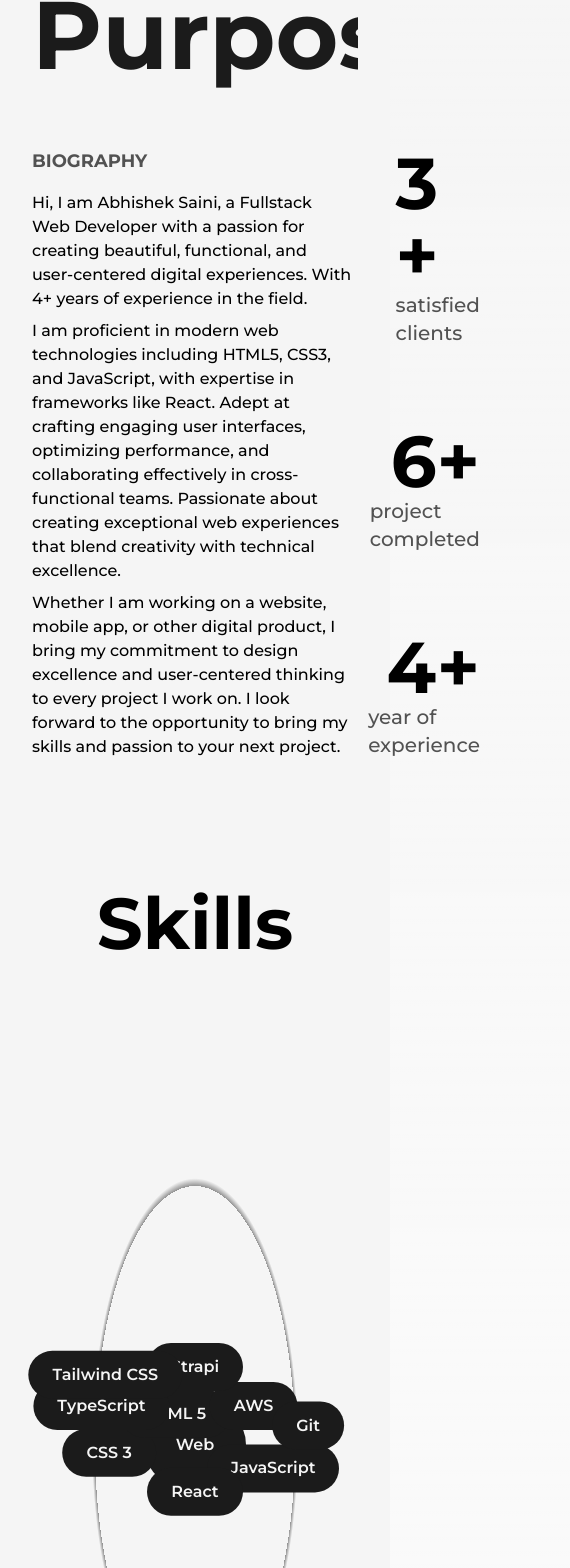
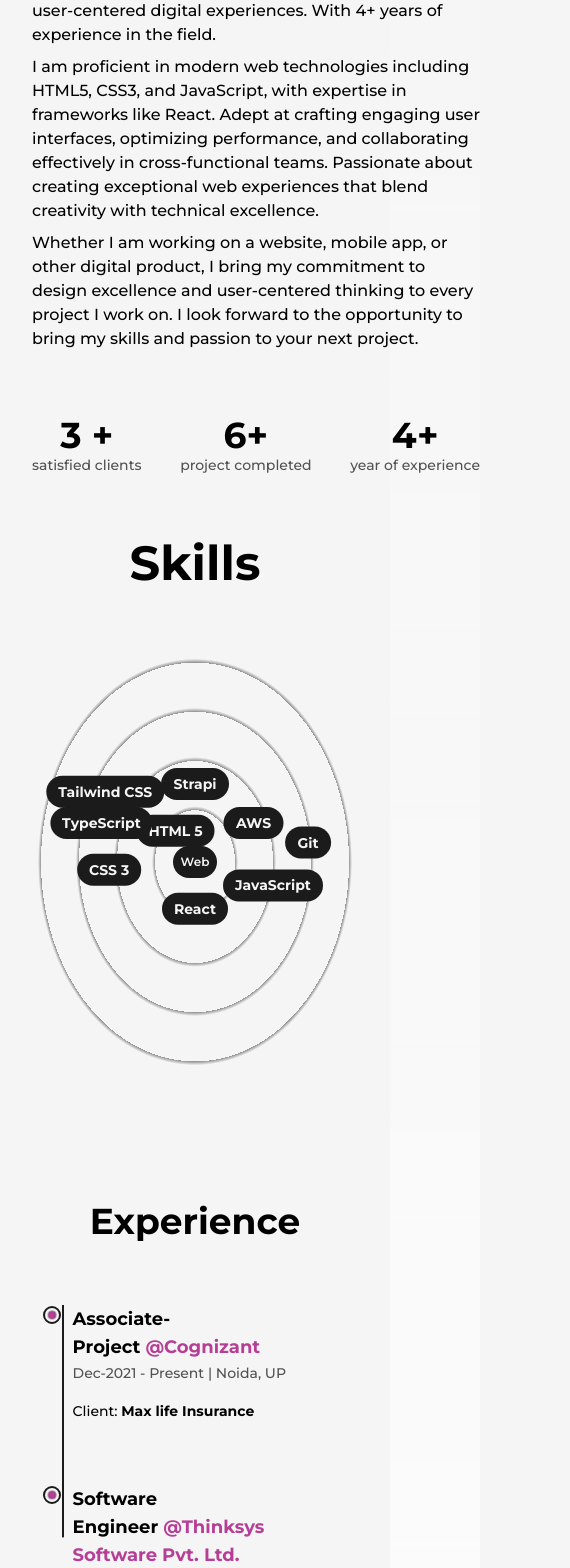
Before and after one commit to saini-abhishek/Portfolio, a Next.js app: page /about in a window 390 px wide. Shown: the part 311-1879 px from the top of the page, 570 px wide, since content can reach past the window. Built offline with nearby package versions, Linux system fonts and the light colour scheme.

Commit message:
fix: update responsive ui for about and project page

```diff
--- a/src/app/about/page.tsx
+++ b/src/app/about/page.tsx
@@ -15,63 +15,63 @@ export const metadata: Metadata = {
 const about = () => {
   return (
     <main className="flex w-full flex-col items-center justify-center dark:text-light">
-            <AnimatedText text="Passion Fuels Purpose!" className="mb-16" />
-            <div className="grid w-full grid-cols-8 gap-16">
-                <div className="col-span-6 flex flex-col items-start justify-start">
+      <AnimatedText
+        text="Passion Fuels Purpose!"
+        className="mb-16 xs:!text-4xl sm:!text-6xl md:!text-7xl sm:mb-8"
+      />
+      <div className="grid w-full grid-cols-8 gap-16 sm-gap-0">
+        <div className="col-span-6 xl:col-span-8 flex flex-col items-start justify-start">
           <h2 className="mb-4 text-lg font-bold uppercase text-dark/75 dark:text-light/75">
             Biography
           </h2>
 
           <p className="font-medium mb-2">
-                        Hi, I am Abhishek Saini, a Fullstack Web Developer with
-                        a passion for creating beautiful, functional, and
-                        user-centered digital experiences. With 4+ years of
-                        experience in the field.
+            Hi, I am Abhishek Saini, a Fullstack Web Developer with a passion
+            for creating beautiful, functional, and user-centered digital
+            experiences. With 4+ years of experience in the field.
           </p>
 
           <p className="font-medium mb-2">
-                        I am proficient in modern web technologies including
-                        HTML5, CSS3, and JavaScript, with expertise in
-                        frameworks like React. Adept at crafting engaging user
-                        interfaces, optimizing performance, and collaborating
-                        effectively in cross-functional teams. Passionate about
-                        creating exceptional web experiences that blend
-                        creativity with technical excellence.
+            I am proficient in modern web technologies including HTML5, CSS3,
+            and JavaScript, with expertise in frameworks like React. Adept at
+            crafting engaging user interfaces, optimizing performance, and
+            collaborating effectively in cross-functional teams. Passionate
+            about creating exceptional web experiences that blend creativity
+            with technical excellence.
           </p>
 
           <p className="font-medium">
-                        Whether I am working on a website, mobile app, or other
-                        digital product, I bring my commitment to design
-                        excellence and user-centered thinking to every project I
-                        work on. I look forward to the opportunity to bring my
-                        skills and passion to your next project.
+            Whether I am working on a website, mobile app, or other digital
+            product, I bring my commitment to design excellence and
+            user-centered thinking to every project I work on. I look forward to
+            the opportunity to bring my skills and passion to your next project.
           </p>
         </div>
 
-                <div className="col-span-2 flex flex-col items-end justify-between">
-                    <div className="flex flex-col items-end justify-center">
-                        <span className="inline-block text-7xl font-bold">
+        <div className="col-span-2 xl:col-span-8 xl:flex-row xl:items-center flex flex-col items-end justify-between">
+          <div className="flex flex-col items-end justify-center xl:items-center">
+            <span className="inline-block text-7xl font-bold md:text-7xl sm:text-5xl xs:text-4xl">
               <AnimatedNumbers value={3} /> +
             </span>
-                        <h2 className="text-xl font-medium captilize text-dark/75 dark:text-light/75">
+            <h2 className="text-xl xl:text-center md:text-lg sm:text-base xs:text-sm font-medium captilize text-dark/75 dark:text-light/75">
               satisfied clients
             </h2>
           </div>
 
-                    <div className="flex flex-col items-end justify-center">
-                        <span className="inline-block text-7xl font-bold">
+          <div className="flex flex-col items-end justify-center xl:items-center">
+            <span className="inline-block text-7xl font-bold md:text-7xl sm:text-5xl xs:text-4xl">
               <AnimatedNumbers value={6} />+
             </span>
-                        <h2 className="text-xl font-medium captilize text-dark/75 dark:text-light/75">
+            <h2 className="text-xl xl:text-center md:text-lg sm:text-base xs:text-sm font-medium captilize text-dark/75 dark:text-light/75">
               project completed
             </h2>
           </div>
 
-                    <div className="flex flex-col items-end justify-center">
-                        <span className="inline-block text-7xl font-bold">
+          <div className="flex flex-col items-end justify-center xl:items-center">
+            <span className="inline-block text-7xl font-bold md:text-7xl sm:text-5xl xs:text-4xl">
               <AnimatedNumbers value={4} />+
             </span>
-                        <h2 className="text-xl font-medium captilize text-dark/75 dark:text-light/75">
+            <h2 className="text-xl xl:text-center md:text-lg sm:text-base xs:text-sm font-medium captilize text-dark/75 dark:text-light/75">
               year of experience
             </h2>
           </div>
@@ -80,7 +80,7 @@ const about = () => {
 
       <Skills />
 
-            <div className="flex w-full dark:text-light">
+      <div className="flex w-full lg:flex-col dark:text-light">
         <Experience />
         <Education />
       </div>
--- a/src/app/components/Experience.tsx
+++ b/src/app/components/Experience.tsx
@@ -51,11 +51,11 @@ const Details = ({
     return (
         <li
             ref={ref}
-            className="my-8 first:mt-0 last:mb-0 w-[60%] mx-auto flex flex-col items-center justify-between"
+            className="my-8 first:mt-0 last:mb-0 w-[60%] mx-auto flex flex-col items-center justify-between md:w-[80%] "
         >
             <LiIcon reference={ref} />
             <div>
-                <h3 className="capitalize font-bold text-2xl">
+                <h3 className="capitalize font-bold text-2xl sm:text-xl xs:text-lg">
                     {position}&nbsp;
                     <a
                         href={companyLink}
@@ -65,10 +65,10 @@ const Details = ({
                         @{company}
                     </a>
                 </h3>
-                <span className="capitalize font-medium text-dark/75 dark:text-light/75">
+                <span className="capitalize font-medium text-dark/75 dark:text-light/75 xs:text-sm">
                     {time} | {address}
                 </span>
-                <p className="font-medium w-full">
+                <p className="font-medium w-full md:text-sm">
                     {description?.map((point, index) => (
                         <div className="flex mt-4" key={index}>
                             <div dangerouslySetInnerHTML={{ __html: point }} />
@@ -89,16 +89,17 @@ const Experience = () => {
 
     return (
         <div className="my-32">
-            <h2 className="w-full font-bold text-5xl mb-16 text-center">
+            <h2 className="w-full font-bold text-5xl mb-16 text-center md:text-6xl xs:text-4xl md:mb:16">
                 {EXPERIENCE_TITLE}
             </h2>
 
-            <div ref={ref} className="w-[75%] mx-auto relative">
+            <div ref={ref} className="w-[75%] lg:[90%] md:w-full mx-auto relative">
                 <motion.div
                     style={{ scaleY: scrollYProgress }}
-                    className=" absolute left-9 top-0 w-[4px] h-full bg-dark dark:bg-light origin-top"
+                    className=" absolute md:w-[2px] md:left-[30px] xs
+                    :left-[20px] left-9 top-0 w-[4px] h-full bg-dark dark:bg-light origin-top"
                 />
-                <ul className="w-full flex flex-col items-start justify-between ml-4">
+                <ul className="w-full flex flex-col items-start justify-between ml-4 xs:ml-2">
                     {experience.map(
                         ({
                             position,
--- a/src/app/components/LiIcon.tsx
+++ b/src/app/components/LiIcon.tsx
@@ -12,7 +12,7 @@ const LiIcon = ({ reference }: { reference: any }) => {
     return (
         <figure className="absolute left-0 stroke-dark dark:stroke-light">
             <svg
-                className="-rotate-90"
+                className="-rotate-90 md:w-[60px] md:h-[60px] xs:w-[40px] xs:h-[40px]"
                 width={75}
                 height={75}
                 viewBox="0 0 100 100"
--- a/src/app/components/Skills.tsx
+++ b/src/app/components/Skills.tsx
@@ -6,7 +6,8 @@ import { motion } from "framer-motion";
 const Skill = ({ name, x, y }: { name: string; x: string; y: string }) => {
   return (
     <motion.div
-            className="flex items-center justify-center rounded-full font-semibold bg-dark dark:bg-light text-light dark:text-dark py-3 px-6 shadow-dark shadow-light cursor-pointer absolute"
+      className="flex items-center justify-center rounded-full font-semibold bg-dark text-light py-3 px-6 shadow-dark cursor-pointer absolute dark:text-dark dark:bg-light dark:shadow-light lg:py-2 lg:px-4 md:text-sm md:py-1.5 md:px-3 xs:font-bold
+            "
       whileHover={{ scale: 1.05 }}
       initial={{ x: 0, y: 0 }}
       whileInView={{ x: x, y: y, transition: { duration: 1.5 } }}
@@ -20,12 +21,17 @@ const Skill = ({ name, x, y }: { name: string; x: string; y: string }) => {
 const Skills = () => {
   return (
     <>
-            <h2 className="font-bold text-7xl mt-32 mb-16 w-full text-center">
+      <h2 className="font-bold text-7xl md:text-5xl md:mt-16 mt-32 mb-16 w-full text-center">
         Skills
       </h2>
-            <div className="w-full h-screen relative flex items-center justify-center rounded-full bg-circularLight dark:bg-circularDark">
+      <div
+        className="w-full h-screen relative flex items-center justify-center rounded-full bg-circularLight dark:bg-circularDark lg:h-[80vh] sm:h-[60vh] xs:h-[50vh] lg:bg-circularLightLg lg:dark:bg-circularDarkLg
+      md:bg-circularLightMd md:dark:bg-circularDarkMd
+      sm:bg-circularLightSm sm:dark:bg-circularDarkSm
+      "
+      >
         <motion.div
-                    className="flex items-center justify-center rounded-full font-semibold bg-dark dark:bg-light text-light dark:text-dark p-8 shadow-dark cursor-pointer"
+          className="flex items-center justify-center rounded-full font-semibold bg-dark dark:bg-light text-light dark:text-dark p-8 shadow-dark cursor-pointer lg:p-6 md:p-4 xs:text-xs xs:p-2"
           whileHover={{ scale: 1.05 }}
         >
           Web
--- a/src/app/layout.tsx
+++ b/src/app/layout.tsx
@@ -4,6 +4,7 @@ import "./globals.css";
 import NavBar from "./components/NavBar";
 import Footer from "./components/Footer";
 import Script from "next/script";
+import TransitionEffect from "./components/TransitionEffect";
 
 const montserrat = Montserrat({
     subsets: ["latin"],
```
Also changed, not shown: src/app/components/Education.tsx (+7 -12 lines), src/app/projects/page.tsx (+25 -15 lines), tailwind.config.ts (+26 -6 lines). Lines whose indentation alone changed are shown as unchanged.
